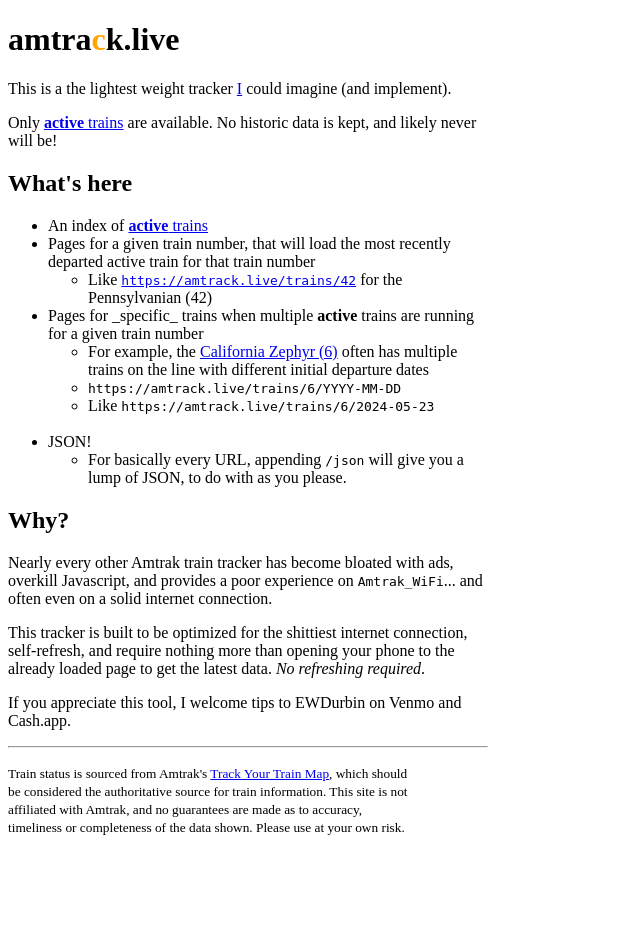
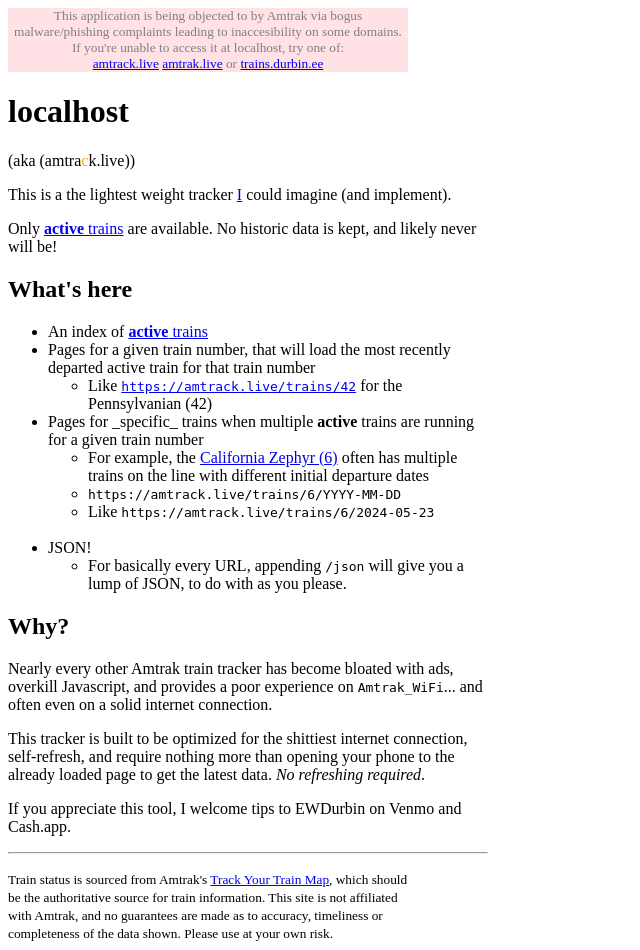
Before and after one commit to ewdurbin/amtrak, a Python web app: template templates/index.jinja2 in a window 1280 px wide. Shown: the whole page, without its empty margins (0-640 px from the left). Before the commit the page ends 835 px from the top, so only its background shows below. Run offline with Jinja, Linux system fonts and the light colour scheme; the template is opened without the code that fills it, so the values that code supplies are empty.

Commit message:
complain about it

```diff
--- a/templates/base.jinja2
+++ b/templates/base.jinja2
@@ -28,10 +28,22 @@
     </style>
   </head>
   <body style="font-family: serif;">
+    <div style="width: 100%; font-size: smaller; max-width: 30em; background-color: #FFE1E6; color: grey; text-align: center;">
+      <span style="width: 100%;">This application is being objected to by Amtrak via bogus malware/phishing complaints leading to inaccesibility on some domains.</span><br>
+      <span style="width: 100%;">If you're unable to access it at {{ request.headers.get("HOST") }}, try one of:</span><br>
+      <span style="width: 100%;">
+    {% set domains = ['amtrack.live', 'amtrak.live', 'trains.durbin.ee'] %}
+    {% if request.headers.get("HOST") in domains %}
+      {% set foo = domains.remove(request.headers.get("HOST")) %}
+    {% endif %}
+    {% for domain in domains %}
+      {% if loop.last %} or {% endif %}<a href="https://{{ domain }}">{{ domain }}</a></span>
+    {% endfor %}
+    </div>
     {% block content %}
     {% endblock %}
   </body>
   <footer style="font-family: serif; margin-top: 1em; width: 100%; max-width: 25em;">
-    <small>Train status is sourced from Amtrak's <a href="https://www.amtrak.com/track-your-train.html">Track Your Train Map</a>, which should be considered the authoritative source for train information. This site is not affiliated with Amtrak, and no guarantees are made as to accuracy, timeliness or completeness of the data shown. Please use at your own risk.</small>
+    <small>Train status is sourced from Amtrak's <a href="https://www.amtrak.com/track-your-train.html">Track Your Train Map</a>, which should be the authoritative source for train information. This site is not affiliated with Amtrak, and no guarantees are made as to accuracy, timeliness or completeness of the data shown. Please use at your own risk.</small>
   </footer>
 </html>
--- a/templates/index.jinja2
+++ b/templates/index.jinja2
@@ -1,7 +1,14 @@
 {% extends 'base.jinja2' %}
 {% block content %}
 <div style="width: 100%; max-width: 30em;">
+{% if request.headers.get('HOST') in ('www.amtrack.live', 'amtrack.live') %}
 <h1>amtra<span style="color: orange;">c</span>k.live</h1>
+{% elif request.headers.get('HOST') != None %}
+<h1>{{ request.headers.get('HOST') }}</h1>
+<p>(aka (amtra<span style="color: orange;">c</span>k.live))</p>
+{% else %}
+<h1>amtrak.live</h1>
+{% endif %}
 
 <p>
   This is a the lightest weight tracker <a href="https://durbin.ee">I</a> could imagine (and implement).
```
Also changed, not shown: app.py (+9 -1 lines).
